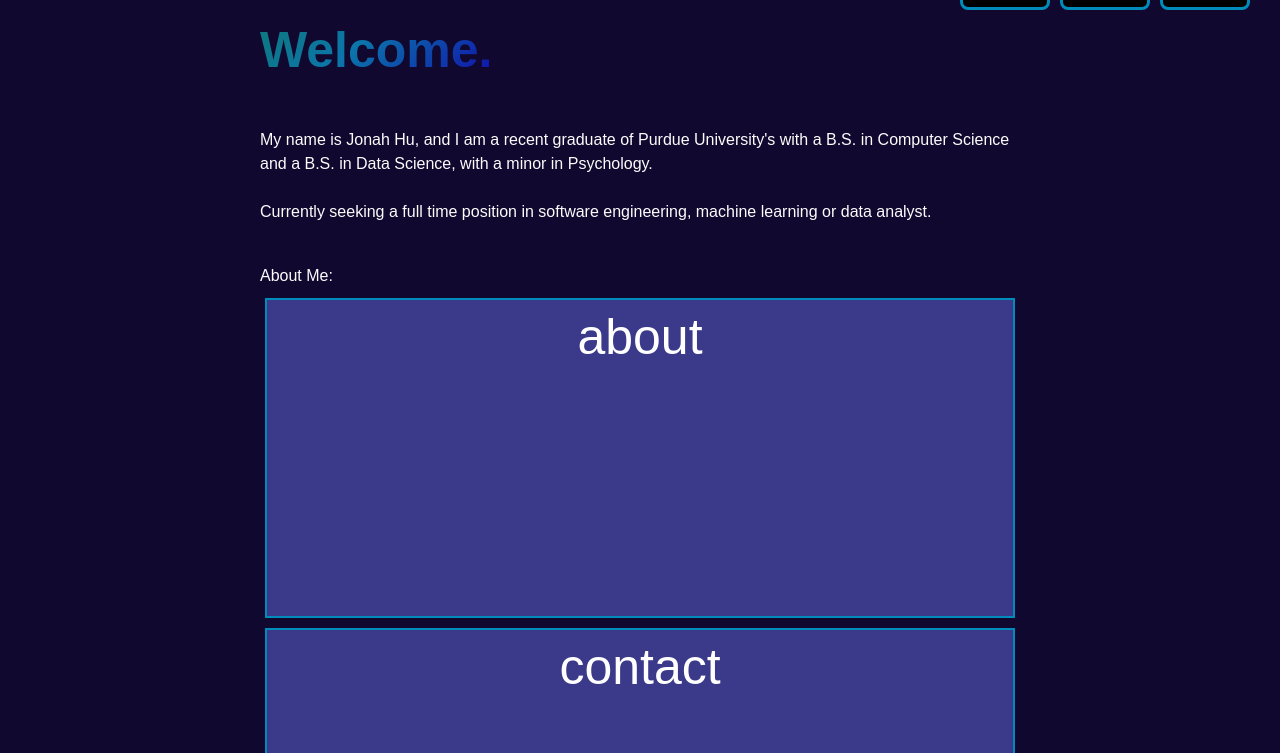
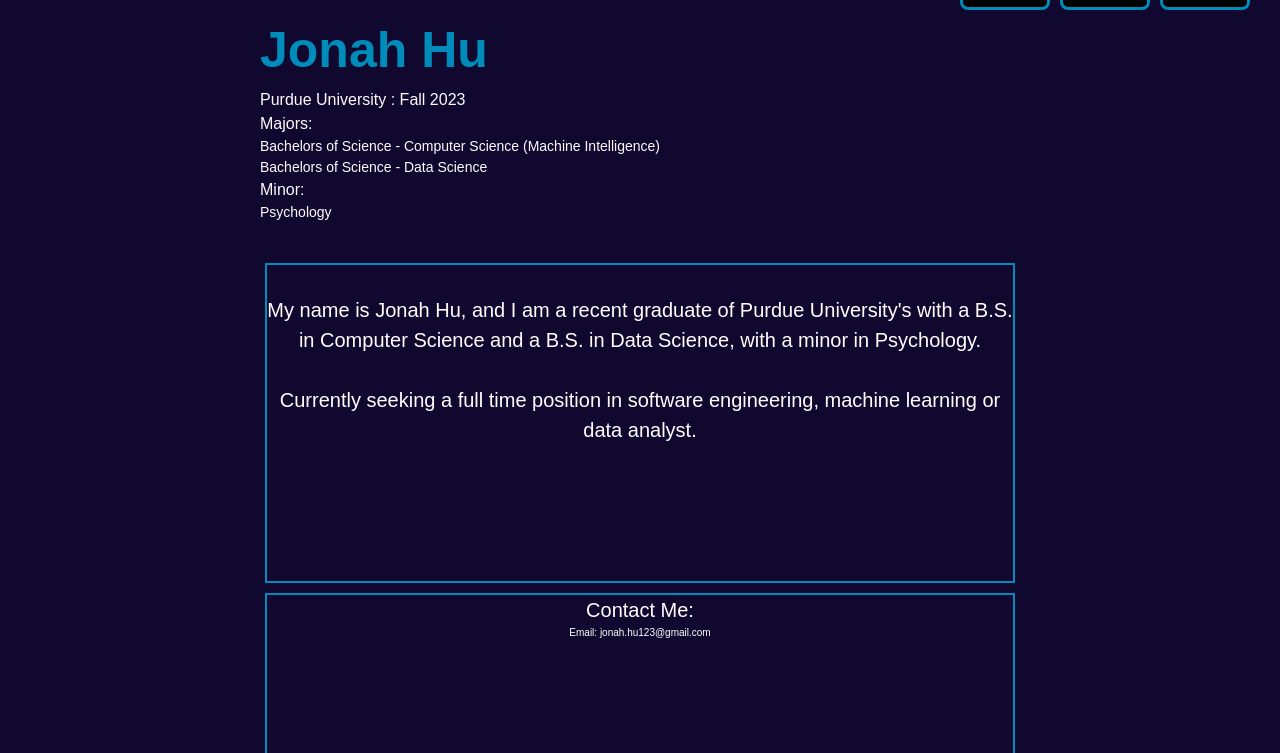
Before and after one commit to Googlenet/Googlenet.github.io, a plain HTML site: page index.html in a window 1280 px wide. Shown: the part 47-800 px from the top of the page. Drawn offline with Linux system fonts and the light colour scheme.

Commit message:
Simplified design

```diff
--- a/index.html
+++ b/index.html
@@ -42,10 +42,33 @@
 
 		<main>
 			<section>
-				<h3 class="animate_character">Welcome.</h3>
+				<h1 style="color: #008CBA;">Jonah Hu</h1>
+				<p>
+					Purdue University : Fall 2023<br>
+
+					Majors:<br>
+					<p style="font-size: 14px;">
+					Bachelors of Science - Computer Science (Machine Intelligence)<br>
+					Bachelors of Science - Data Science<br>
+					</p>
+					Minor:<br>
+					<p style="font-size: 14px;">
+						Psychology
+					</p>
+				</p>
 			</section>
 
+			<!--
 			<section>
+				<h2>About Me</h2>
+				<p>Write a paragraph or two about yourself here.</p>
+			</section>
+			-->
+
+			<div class="section one" id="section1">
+				<p>
+					&nbsp;
+				</p>
 				<p>
 					My name is Jonah Hu, and I am a recent graduate of Purdue University's
 					with a B.S. in Computer Science and a B.S. in Data Science, with a minor
@@ -58,24 +81,16 @@
 					Currently seeking a full time position in software engineering,
 					machine learning or data analyst.
 				</p>
-			</section>
-
-			<!--
-			<section>
-				<h2>About Me</h2>
-				<p>Write a paragraph or two about yourself here.</p>
-			</section>
-			-->
-
-			<p>About Me:</p>
-			<div class="section one" id="section1">
-				about
 			</div>
 			<div class="section two" id="section2">
-				contact
+				<p>Contact Me:</p>
+				<p style="font-size: 10px;">Email: jonah.hu123@gmail.com</p>
+
 			</div>
 			<div class="section three" id="section3">
-				resume
+				<a href="https://drive.google.com/file/d/1cwJlRK6zYZ0JyY33Mrm7G7TN7yKCSl2P/view?usp=sharing">
+					<p style="font-size: 10px;">Resume</p>
+				</a>
 			</div>
 			<!--
 			<section>
--- a/style.css
+++ b/style.css
@@ -163,8 +163,8 @@ input[type="submit"]:hover {
 	border-style: solid;
 	border-width: 2px;
 
-	background-color: #3a398a;
-	font-size: 50px;
+	/*background-color: #3a398a;*/
+	font-size: 20px;
 	color: white;
 	text-align: center;
 	margin: 10px 5px;
```
